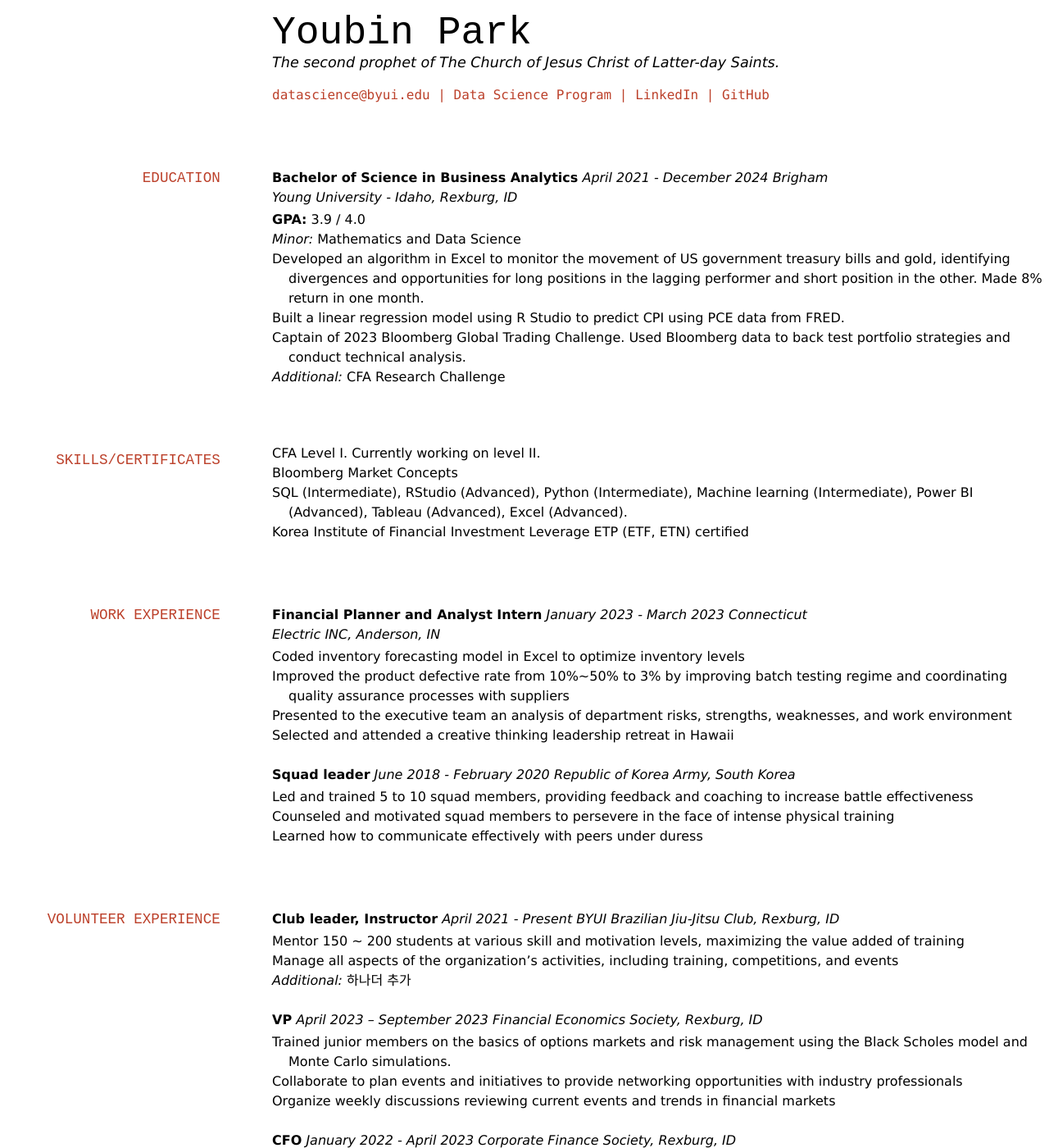
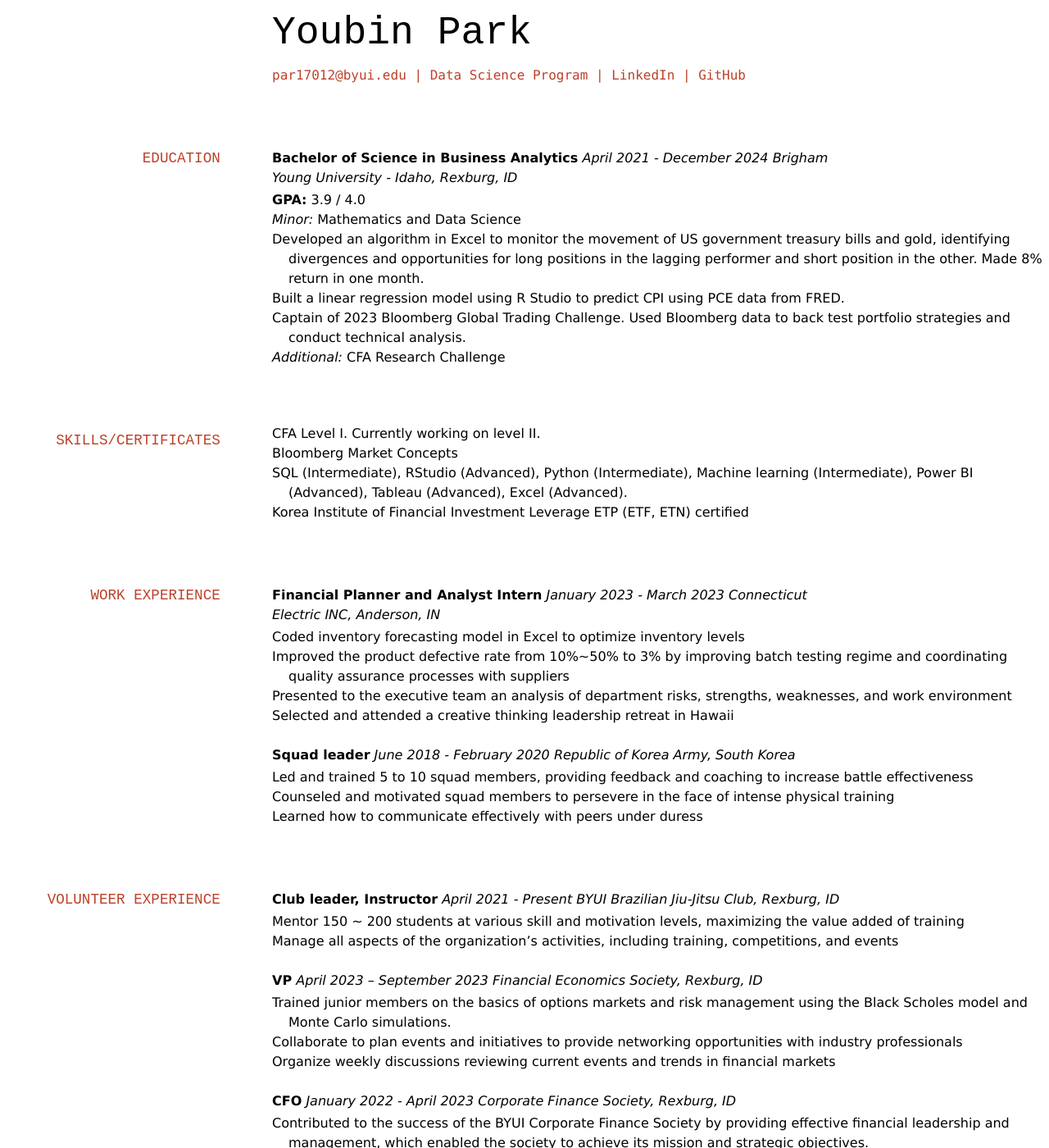
Before and after one commit to byuids-resumes/Park---Resume, a Jekyll site: the page built from docs/index.md, in a window 1280 px wide and 1400 px high. Shown: the whole window at 82% size. Built offline with Jekyll 4.4.1, drawn with Linux system fonts in a browser that asks for light colours.

Commit message:
Update index.md

```diff
--- a/docs/index.md
+++ b/docs/index.md
@@ -3,10 +3,9 @@ layout: cv
 title: Youbin Park's Resume
 ---
 # Youbin Park
-The second prophet of The Church of Jesus Christ of Latter-day Saints.
 
 <div id="webaddress">
-<a href="datascience@byui.edu">datascience@byui.edu</a>
+<a href="datascience@byui.edu">par17012@byui.edu</a>
 | <a href="https://byuidatascience.github.io/development.html">Data Science Program</a>
 | <a href="https://www.linkedin.com/in/youbinpark/">LinkedIn</a>
 | <a href="https://github.com/byuids-resumes">GitHub</a>
@@ -57,7 +56,6 @@ The second prophet of The Church of Jesus Christ of Latter-day Saints.
 *BYUI Brazilian Jiu-Jitsu Club, Rexburg, ID*
 - Mentor 150 ~ 200 students at various skill and motivation levels, maximizing the value added of training
 - Manage all aspects of the organization's activities, including training, competitions, and events
-- *Additional:* 하나더 추가
 
 **VP**
 *April 2023 – September 2023*
```
